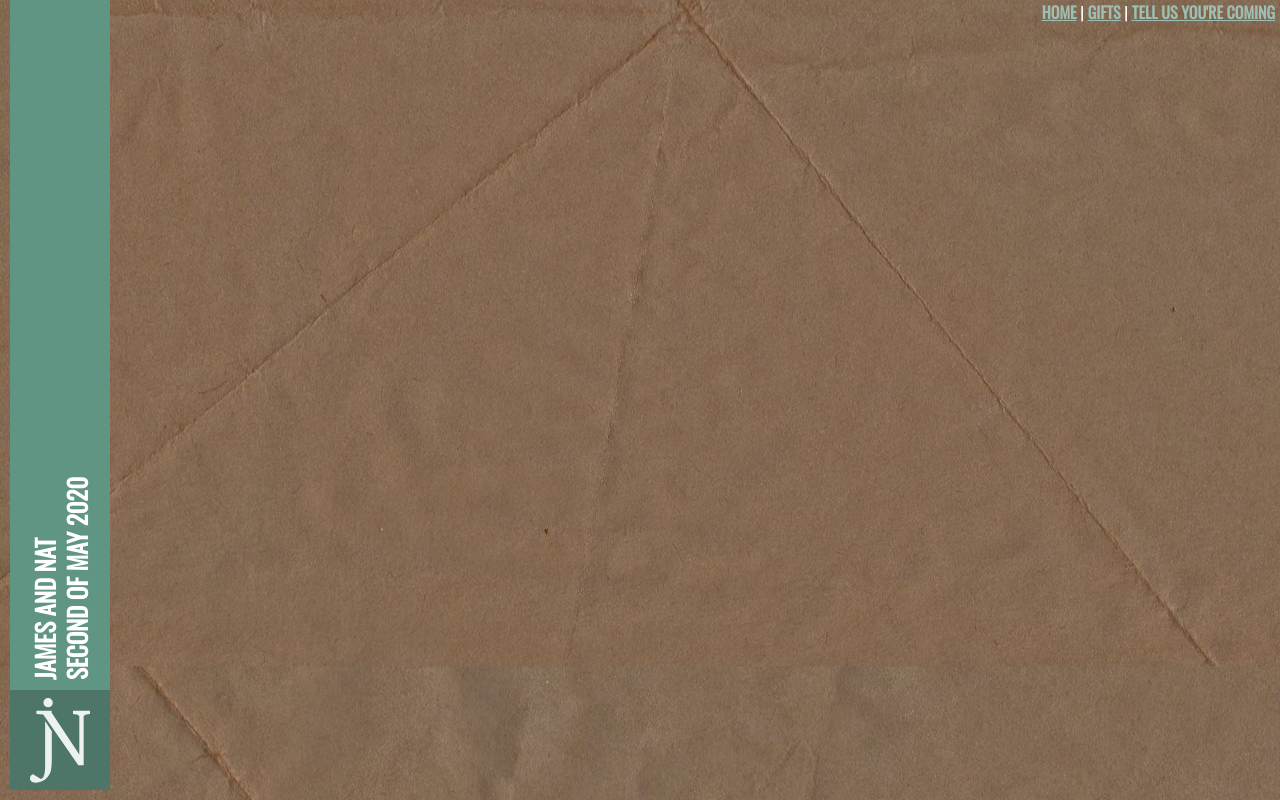
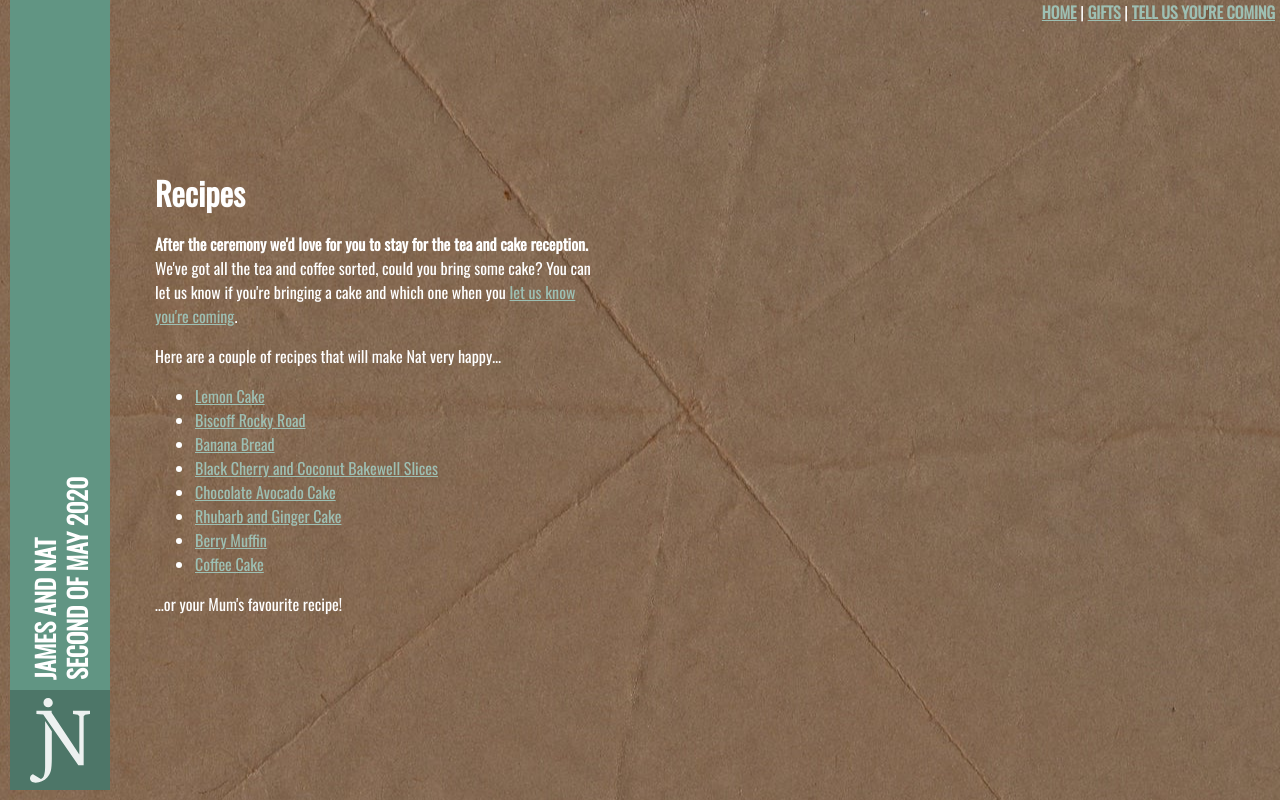
Before and after one commit to jamesdoc/second-of-may, a Vue app: page /recipes in a window 1280 px wide. Built offline with nearby package versions, Linux system fonts and the light colour scheme.

Commit message:
add recipes

```diff
--- a/src/router/index.js
+++ b/src/router/index.js
@@ -4,6 +4,7 @@ import Home from '../views/Home.vue';
 import Rsvp from '../views/Rsvp.vue';
 import Haiku from '../views/Haiku.vue';
 import Gift from '../views/Gift.vue';
+import Recipe from '../views/Recipe.vue';
 import ThankYou from '../views/ThankYou.vue';
 
 Vue.use(VueRouter);
@@ -30,6 +31,11 @@ const routes = [
     component: Gift,
   },
   {
+    path: '/recipes',
+    name: 'recipe',
+    component: Recipe,
+  },
+  {
     path: '/thankyou',
     name: 'thankyou',
     component: ThankYou,
--- /dev/null
+++ b/src/views/Recipe.vue
@@ -0,0 +1,62 @@
+<template>
+  <div class="centralContainer">
+    <div class="gifts">
+      <h1>Recipes</h1>
+      <p><strong>After the ceremony we'd love for you to stay for the tea and
+        cake reception.</strong> We've got all the tea and coffee sorted, could
+        you bring some cake? You can let us know if you're bringing a cake and
+        which one when you
+        <router-link
+          to="/rsvp"
+          aria-label="Let us know you're coming">let us know you're coming</router-link>.
+      </p>
+      <p>Here are a couple of recipes that will make Nat very happy…</p>
+
+      <ul>
+        <li>
+          <a href="https://www.bbcgoodfood.com/user/4614791/recipe/vegan-lemon-cake" target="_blank">
+            Lemon Cake
+          </a>
+        </li>
+        <li>
+          <a href="https://www.bbcgoodfood.com/user/10487446/recipe/biscoff-rocky-road" target="_blank">
+            Biscoff Rocky Road
+          </a>
+        </li>
+        <li>
+          <a href="https://www.bbcgoodfood.com/recipes/vegan-banana-bread" target="_blank">
+            Banana Bread
+          </a>
+        </li>
+        <li>
+          <a href="https://www.olivemagazine.com/recipes/baking-and-desserts/black-cherry-and-coconut-bakewell-slices/" target="_blank">
+            Black Cherry and Coconut Bakewell Slices
+          </a>
+        </li>
+        <li>
+          <a href="https://www.bbcgoodfood.com/recipes/chocolate-avocado-cake" target="_blank">
+            Chocolate Avocado Cake
+          </a>
+        </li>
+        <li>
+          <a href="https://www.olivemagazine.com/recipes/family/rhubarb-and-ginger-cake-2/" target="_blank">
+            Rhubarb and Ginger Cake
+          </a>
+        </li>
+        <li>
+          <a href="https://www.vegansociety.com/resources/recipes/cakes-meringues-and-desserts/berry-muffins" target="_blank">
+            Berry Muffin
+          </a>
+        </li>
+        <li>
+          <a href="https://www.olivemagazine.com/recipes/baking-and-desserts/coffee-cake-with-cappuccino-buttercream/" target="_blank">
+            Coffee Cake
+          </a>
+        </li>
+      </ul>
+
+      <p>…or your Mum's favourite recipe!</p>
+
+    </div>
+  </div>
+</template>
```
